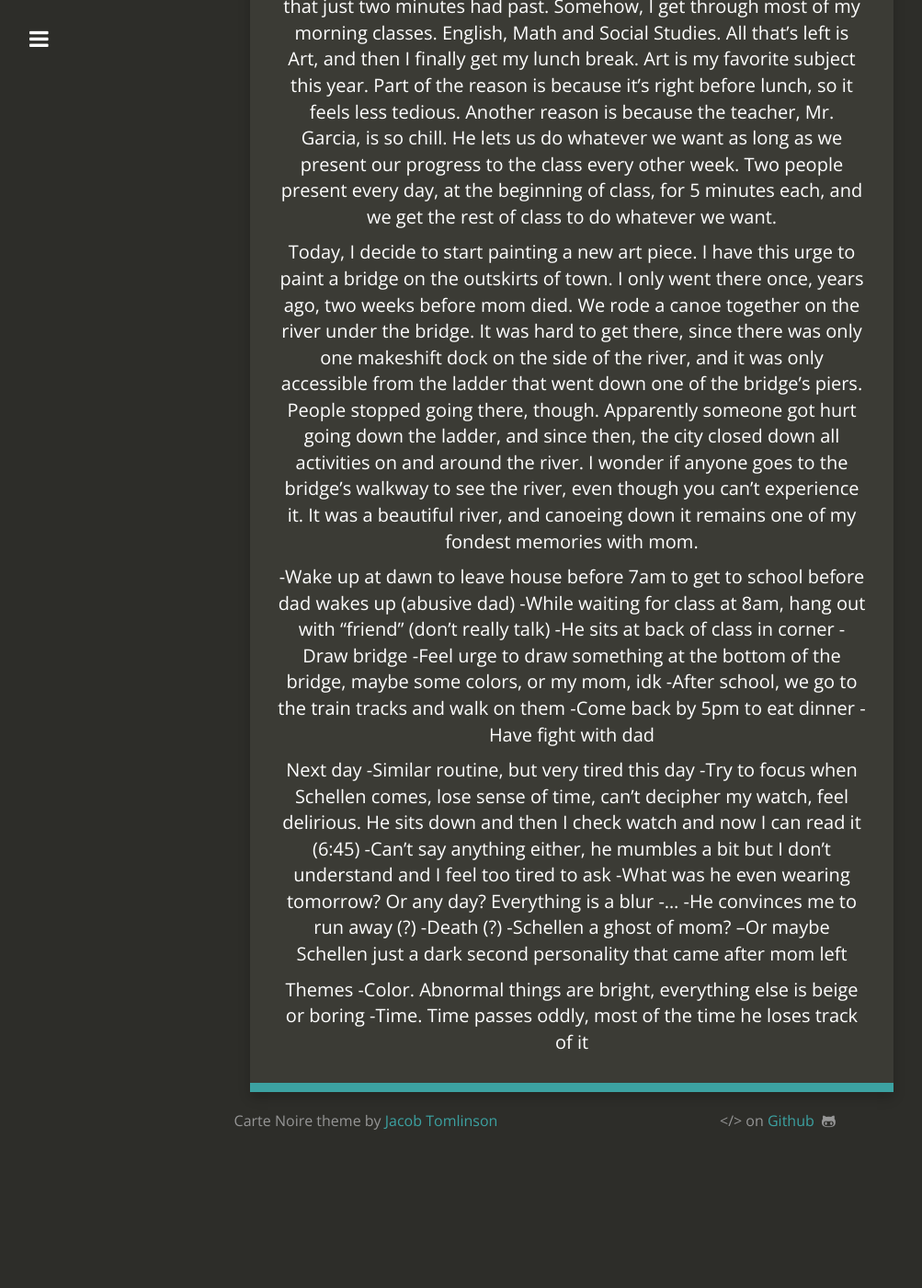
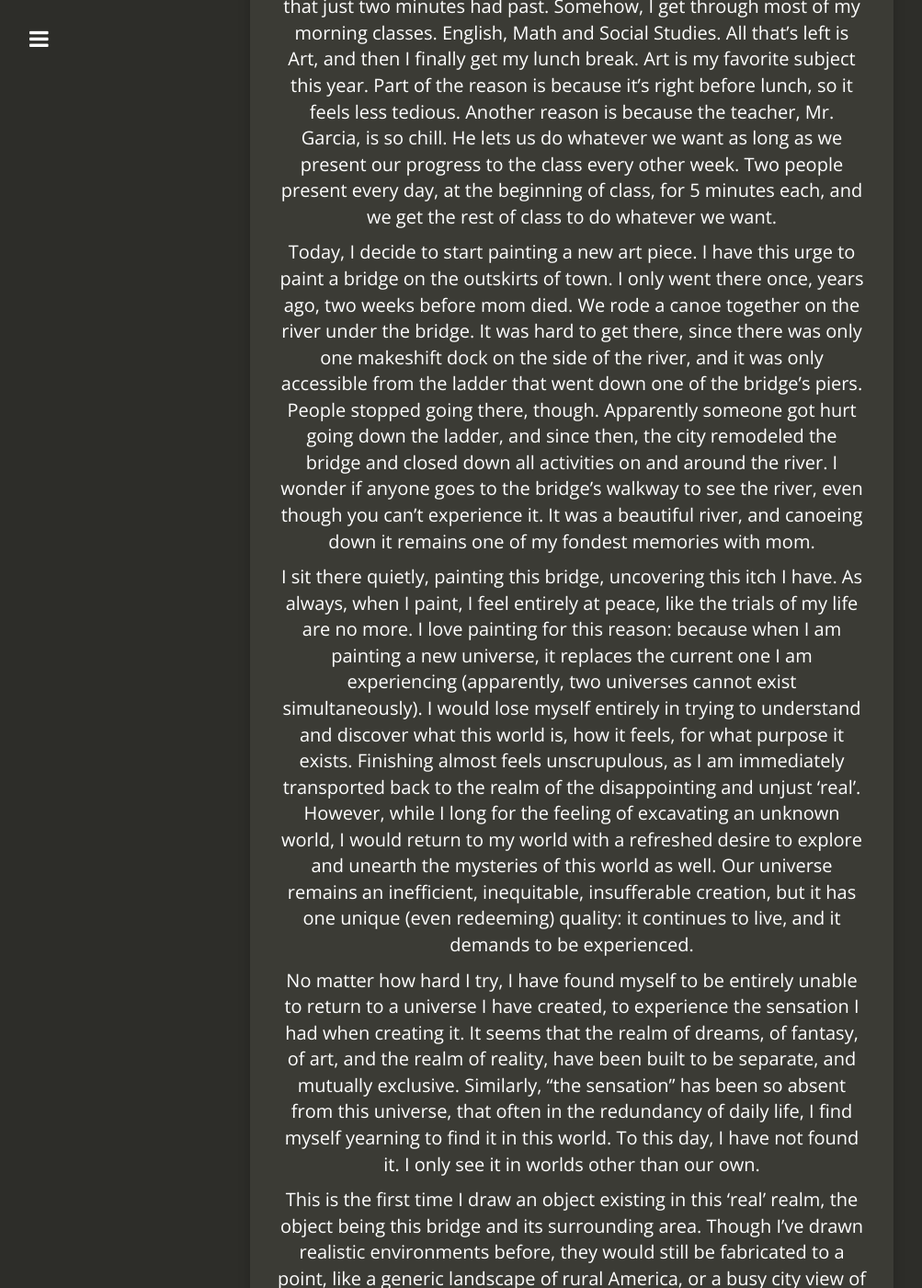
Before and after one commit to jacobtomlinson/carte-noire, a Jekyll site: the page built from drafts/untitled.md, in a window 1280 px wide and 1400 px high, scrolled down 3867 px. Shown: the whole window at 92% size, without its empty margins (18-1021 px from the left). Built offline with Jekyll 4.4.1, drawn with Linux system fonts in a browser that asks for light colours; nearby versions of some CDN libraries; our own code applies the rules of GitHub Pages for plain Markdown files; before the commit the page ends 5117 px from its top, so only the background shows below that; some of the changed text lies outside the part shown.

Commit message:
Three paragraphs on the painting in untitled short story.

```diff
--- a/drafts/untitled.md
+++ b/drafts/untitled.md
@@ -36,13 +36,20 @@ Unfortunately, I make very little progress before the school bell rings at 7:55.
 
 Class goes by extremely slowly. I find myself resisting the urge to look at the clock, then giving up after 20 minutes, only to find out that just two minutes had past. Somehow, I get through most of my morning classes. English, Math and Social Studies. All that's left is Art, and then I finally get my lunch break. Art is my favorite subject this year. Part of the reason is because it's right before lunch, so it feels less tedious. Another reason is because the teacher, Mr. Garcia, is so chill. He lets us do whatever we want as long as we present our progress to the class every other week. Two people present every day, at the beginning of class, for 5 minutes each, and we get the rest of class to do whatever we want.
 
-Today, I decide to start painting a new art piece. I have this urge to paint a bridge on the outskirts of town. I only went there once, years ago, two weeks before mom died. We rode a canoe together on the river under the bridge. It was hard to get there, since there was only one makeshift dock on the side of the river, and it was only accessible from the ladder that went down one of the bridge's piers. People stopped going there, though. Apparently someone got hurt going down the ladder, and since then, the city closed down all activities on and around the river. I wonder if anyone goes to the bridge's walkway to see the river, even though you can't experience it. It was a beautiful river, and canoeing down it remains one of my fondest memories with mom.
+Today, I decide to start painting a new art piece. I have this urge to paint a bridge on the outskirts of town. I only went there once, years ago, two weeks before mom died. We rode a canoe together on the river under the bridge. It was hard to get there, since there was only one makeshift dock on the side of the river, and it was only accessible from the ladder that went down one of the bridge's piers. People stopped going there, though. Apparently someone got hurt going down the ladder, and since then, the city remodeled the bridge and closed down all activities on and around the river. I wonder if anyone goes to the bridge's walkway to see the river, even though you can't experience it. It was a beautiful river, and canoeing down it remains one of my fondest memories with mom.
+
+I sit there quietly, painting this bridge, uncovering this itch I have. As always, when I paint, I feel entirely at peace, like the trials of my life are no more. I love painting for this reason: because when I am painting a new universe, it replaces the current one I am experiencing (apparently, two universes cannot exist simultaneously). I would lose myself entirely in trying to understand and discover what this world is, how it feels, for what purpose it exists. Finishing almost feels unscrupulous, as I am immediately transported back to the realm of the disappointing and unjust 'real'. However, while I long for the feeling of excavating an unknown world, I would return to my world with a refreshed desire to explore and unearth the mysteries of this world as well. Our universe remains an inefficient, inequitable, insufferable creation, but it has one unique (even redeeming) quality: it continues to live, and it demands to be experienced.
+
+No matter how hard I try, I have found myself to be entirely unable to return to a universe I have created, to experience the sensation I had when creating it. It seems that the realm of dreams, of fantasy, of art, and the realm of reality, have been built to be separate, and mutually exclusive. Similarly, "the sensation" has been so absent from this universe, that often in the redundancy of daily life, I find myself yearning to find it in this world. To this day, I have not found it. I only see it in worlds other than our own.
+
+This is the first time I draw an object existing in this 'real' realm, the object being this bridge and its surrounding area. Though I've drawn realistic environments before, they would still be fabricated to a point, like a generic landscape of rural America, or a busy city view of a street in Manhattan (where I've never been). Most of my paintings *seem* real, but they're fictional. This painting is real, but it *seems* fictional. The colors are off, almost inverted, the bridge a boring light blue, while the river and sky bleed a tainted, dark orange, almost reminiscent of the bridge's color when I saw it years ago. There is nothing else in the painting besides the sky, bridge, and river, except a rippled circle of black on the river, directly under the railing of the bridge. I don't know what it means, or why it's there, but I felt compelled to put it there.
 
 -Wake up at dawn to leave house before 7am to get to school before dad wakes up (abusive dad)
 -While waiting for class at 8am, hang out with "friend" (don't really talk)
 -He sits at back of class in corner
 -Draw bridge
 -Feel urge to draw something at the bottom of the bridge, maybe some colors, or my mom, idk
+--Spot of black: Happens on accident? Or I don't notice? Or I just do it unconsciously?
 -After school, we go to the train tracks and walk on them
 -Come back by 5pm to eat dinner
 -Have fight with dad
@@ -54,7 +61,7 @@ Next day
 -What was he even wearing tomorrow? Or any day? Everything is a blur
 -...
 -He convinces me to run away (?)
--Death (?)
+-Death (?) (screaming out "mom" while falling? looking towards sky, falling towards river, they seem dark orange)
 -Schellen a ghost of mom?
 --Or maybe Schellen just a dark second personality that came after mom left
 
```
